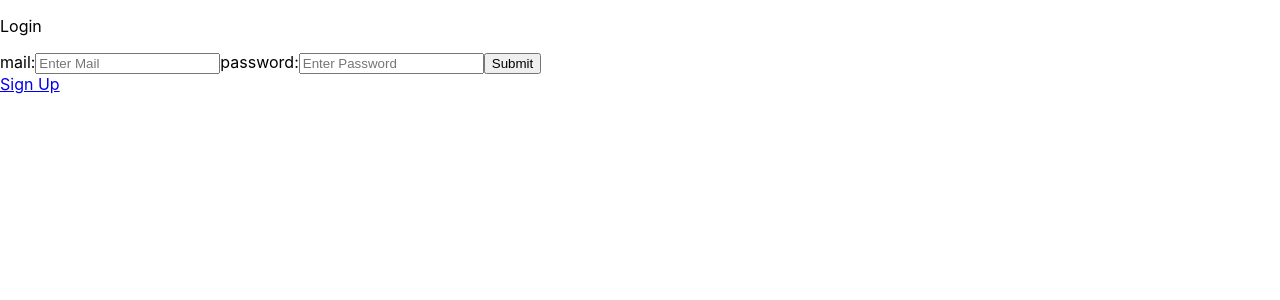
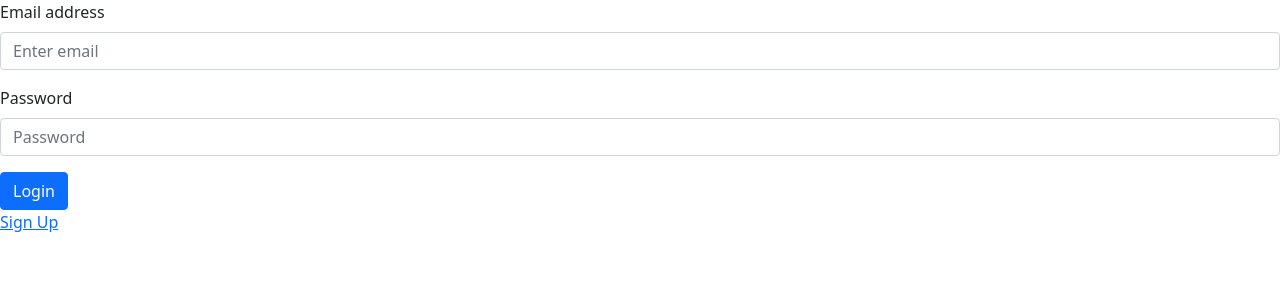
Before and after one commit to LoukasSekoulidis/papaya-app, a React (Create React App) app in the folder frontend/: page / in a window 1280 px wide. Shown: the top 300 px of the page. Built offline with nearby package versions, Linux system fonts and the light colour scheme.

Commit message:
adding bootstrap, remodelling form

```diff
--- a/frontend/package.json
+++ b/frontend/package.json
@@ -6,8 +6,10 @@
     "@testing-library/jest-dom": "^5.16.4",
     "@testing-library/react": "^13.2.0",
     "@testing-library/user-event": "^13.5.0",
+    "bootstrap": "^5.1.3",
     "buffer": "^6.0.3",
     "react": "^18.1.0",
+    "react-bootstrap": "^2.3.1",
     "react-dom": "^18.1.0",
     "react-router-dom": "^6.3.0",
     "react-scripts": "5.0.1",
--- a/frontend/src/components/Form.js
+++ /dev/null
@@ -1,22 +0,0 @@
-// React Functions
-import React from 'react'
-
-export default function Form({handleSubmit, mailRef, passwordRef, useCase}) {
-
-  return (
-    <div>
-        <p>{ useCase }</p>
-        <form onSubmit={handleSubmit}>
-            <label>
-              mail:
-              <input type='email' ref={mailRef} placeholder='Enter Mail' required />
-            </label>
-            <label>
-              password:
-              <input type='password' ref={passwordRef} placeholder='Enter Password' required />
-            </label>
-            <input type='submit' name={useCase}></input>
-         </form>
-      </div>
-   )
-}
--- /dev/null
+++ b/frontend/src/components/FormTemplate.js
@@ -0,0 +1,24 @@
+// React Functions
+import React from 'react'
+import Button from 'react-bootstrap/Button'
+import Form from 'react-bootstrap/Form'
+
+export default function FormTemplate({handleSubmit, mailRef, passwordRef, useCase}) {
+
+   return (
+    <Form onSubmit={handleSubmit}>
+      <Form.Group className="mb-3" controlId="formBasicEmail">
+        <Form.Label>Email address</Form.Label>
+        <Form.Control ref={mailRef} type="email" placeholder="Enter email" />
+      </Form.Group>
+
+      <Form.Group className="mb-3" controlId="formBasicPassword">
+        <Form.Label>Password</Form.Label>
+        <Form.Control ref={passwordRef} type="password" placeholder="Password" />
+      </Form.Group>
+      <Button variant="primary" type="submit">
+        {useCase}
+      </Button>
+    </Form>
+    )
+}
--- a/frontend/src/components/LoginForm.js
+++ b/frontend/src/components/LoginForm.js
@@ -3,7 +3,7 @@ import { React, useRef } from "react"
 import  { useNavigate } from 'react-router-dom'
 
 // Component
-import Form from "./Form"
+import FormTemplate from "./FormTemplate"
 
 const userAPI = require('../api/user-api')
 
@@ -31,7 +31,7 @@ export default function LoginForm() {
 
     return (
         <div>
-            <Form
+            <FormTemplate
                 handleSubmit={handleSubmit}
                 mailRef={mailRef}
                 passwordRef={passwordRef}
--- a/frontend/src/components/SignUpForm.js
+++ b/frontend/src/components/SignUpForm.js
@@ -1,6 +1,6 @@
 // React Functions
 import { React, useRef } from "react"
-import Form from "./Form"
+import FormTemplate from "./FormTemplate"
 
 // API Call
 const userAPI = require('../api/user-api')
@@ -34,7 +34,7 @@ export default function SignUpForm() {
     // lets to browser validation too, even tho monogodb fields are required in schema
     return(
         <div>
-            <Form
+            <FormTemplate
                 handleSubmit={handleSubmit}
                 mailRef={mailRef}
                 passwordRef={passwordRef}
--- a/frontend/src/index.js
+++ b/frontend/src/index.js
@@ -7,7 +7,8 @@ import { BrowserRouter, Route, Routes } from "react-router-dom"
 import App from './App'
 
 // CSS
-import './index.css'
+// import './index.css'
+import 'bootstrap/dist/css/bootstrap.min.css'
 
 // Routes
 import SignUp from './routes/signup'
```
Also changed, not shown: 1 other file (tests, documents, lock files or other folders).
